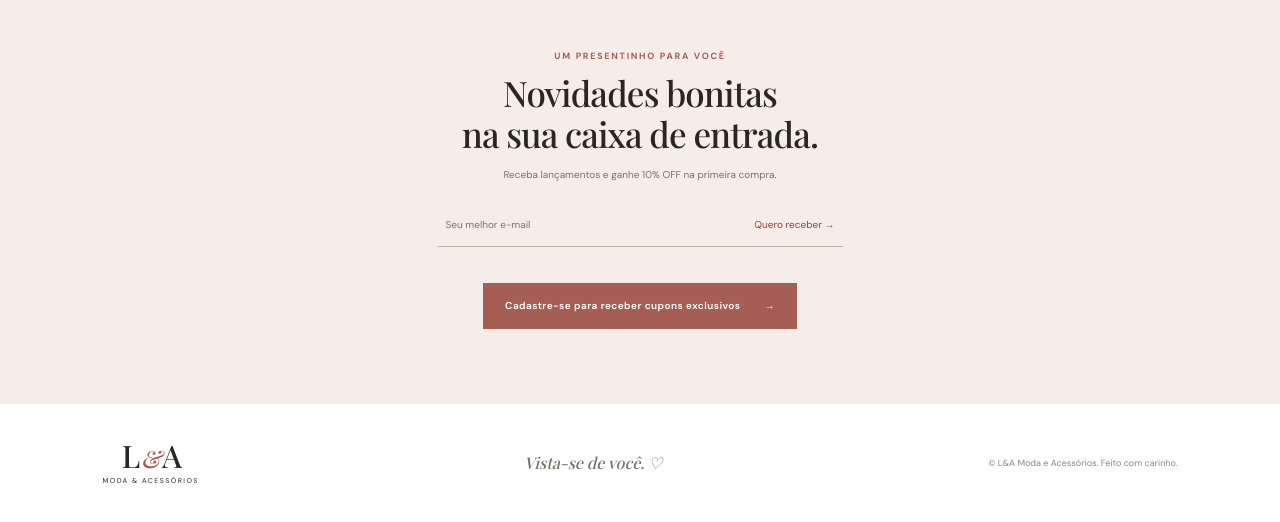
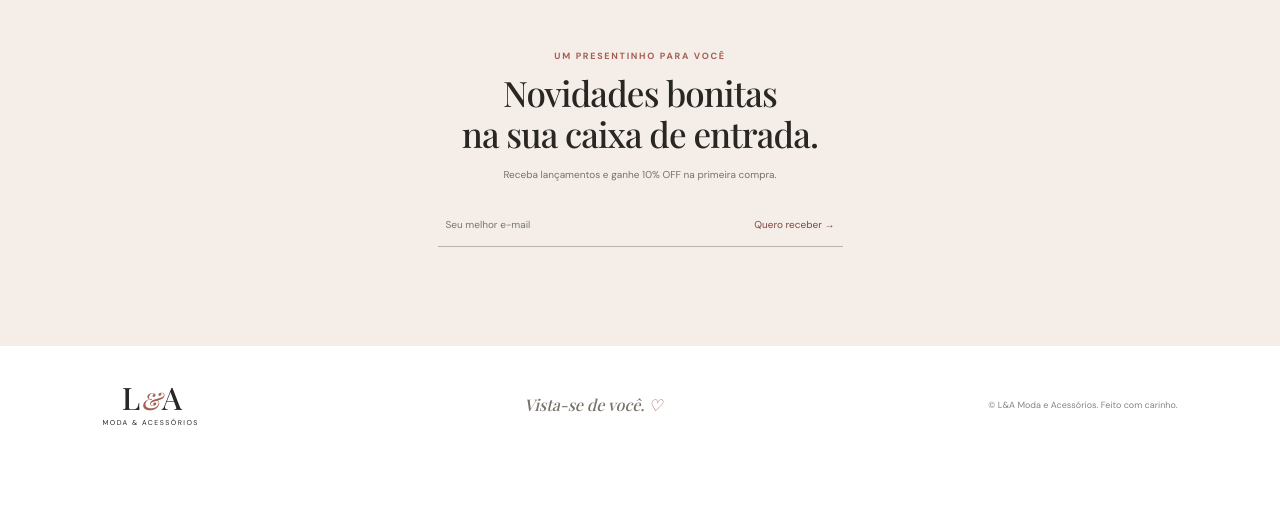
Before and after one commit to tawangazolaaguiar/T-Lmodaeacessorios, a plain HTML site: page index.html in a window 1280 px wide. Shown: the part 2480-3002 px from the top of the page. After the commit the page ends 2944 px from the top, so only its background shows below. Drawn offline with nearby package versions, Linux system fonts and the light colour scheme.

Commit message:
Remove registration prompts from homepage

```diff
--- a/index.html
+++ b/index.html
@@ -102,7 +102,6 @@
         <button type="submit">Quero receber <span aria-hidden="true">→</span></button>
       </form>
       <p class="newsletter-message" id="newsletter-message" role="status"></p>
-      <a class="button registration-link" href="cadastro.html">Cadastre-se para receber cupons exclusivos <span aria-hidden="true">→</span></a>
     </section>
   </main>
 
--- a/style.css
+++ b/style.css
@@ -239,7 +239,6 @@ h1, h2, p { margin-top: 0; }
 .registration-opt-in input { flex: 0 0 16px; width: 16px; height: 16px; margin: 0; accent-color: var(--rose); }
 .registration-privacy { margin: 18px 0 0; padding: 12px 14px; border-left: 2px solid #c59c8d; background: #f5eee8; color: #6d625a; font-size: 9px; line-height: 1.7; }
 .registration-feedback { line-height: 1.6; }
-.registration-link { display: flex; width: fit-content; margin: 12px auto 0; }
 .login-signup { margin: 24px 0 0; color: var(--muted); font-size: 12px; text-align: center; }
 .login-signup a { color: var(--rose-dark); font-weight: 600; }
 .login-signup a:hover { color: var(--rose); }
```
